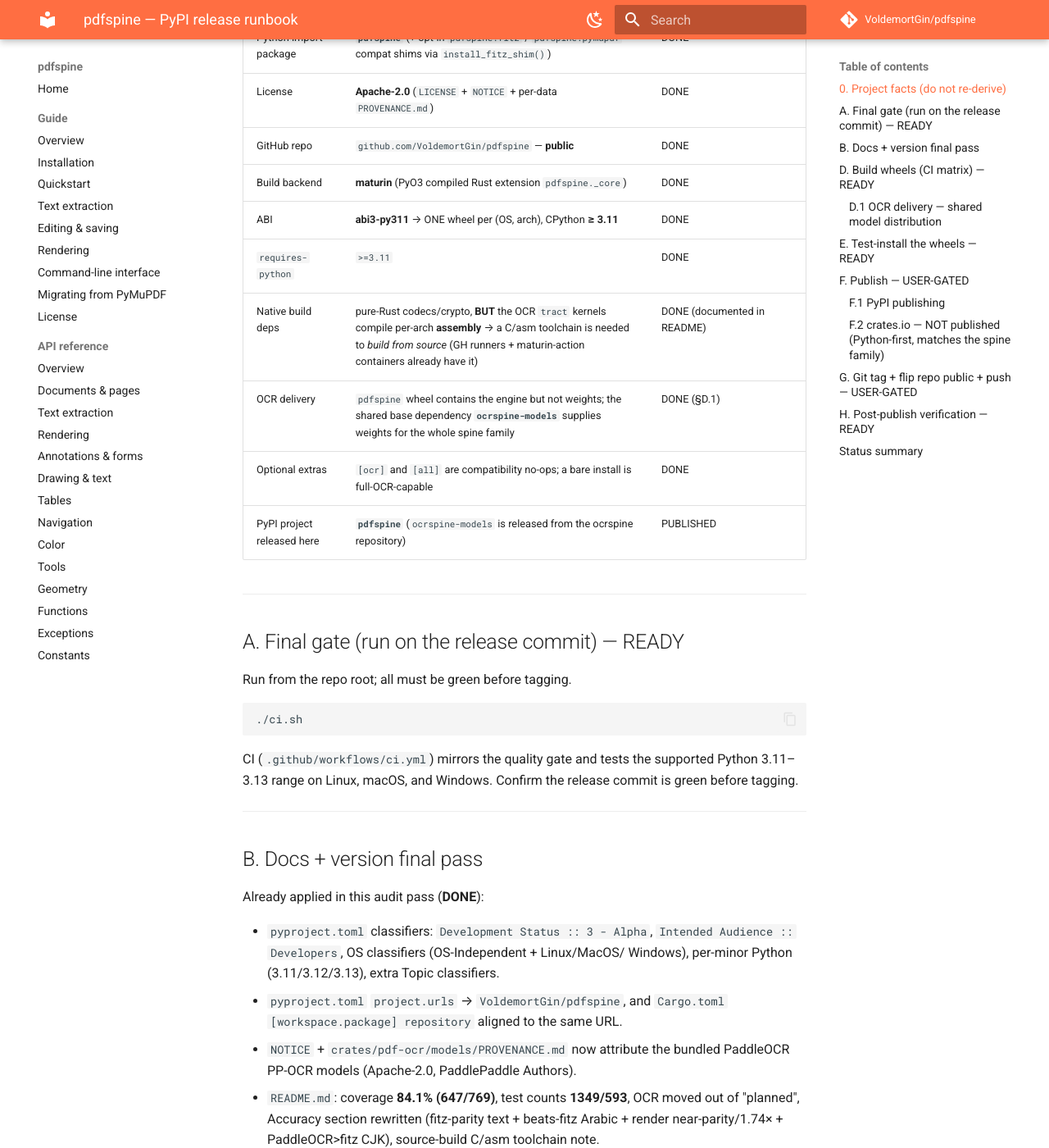
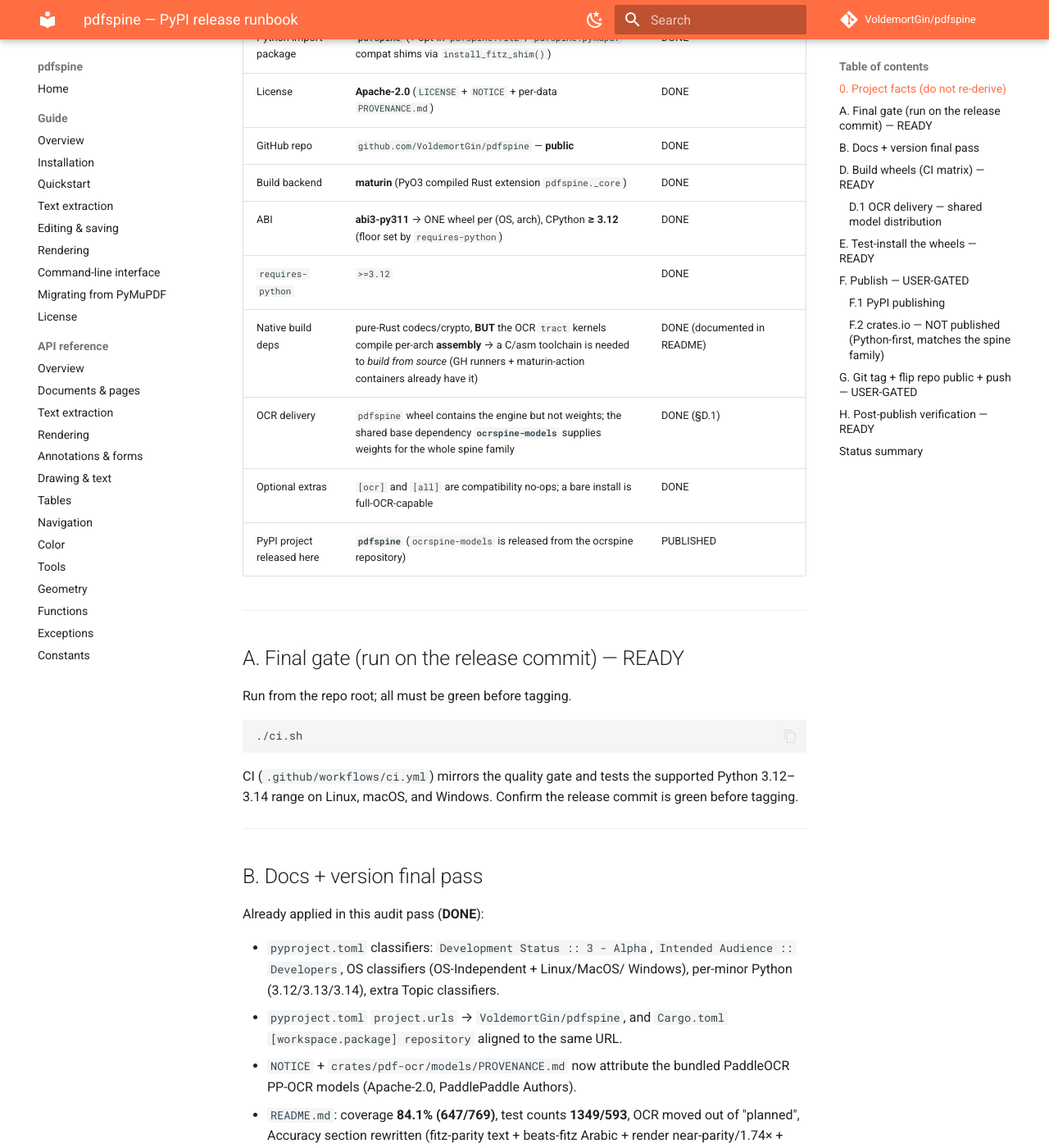
Before and after one commit to VoldemortGin/pdfspine, an MkDocs documentation site: the page built from docs/RELEASE-PYPI.md, in a window 1280 px wide and 1400 px high, scrolled down 745 px. Shown: the whole window at 82% size. Built offline with MkDocs 1.6.1 and Material for MkDocs 9.7.7, drawn with Linux system fonts in a browser that asks for light colours; comment, search, counter and statistics services are not loaded; some of the changed text lies outside the part shown.

Commit message:
chore!: raise Python floor to 3.12 — drop 3.11 support
requires-python >=3.12 (no upper bound); pytest matrix 3.12–3.14;
ruff/mypy target 3.12. The wheel stays abi3-py311 (unchanged ABI) —
the 3.12 install floor is metadata-only.

Co-Authored-By: Claude Fable 5 <noreply@anthropic.com>

````diff
--- a/docs/RELEASE-PYPI.md
+++ b/docs/RELEASE-PYPI.md
@@ -25,8 +25,8 @@
 | License | **Apache-2.0** (`LICENSE` + `NOTICE` + per-data `PROVENANCE.md`) | DONE |
 | GitHub repo | `github.com/VoldemortGin/pdfspine` — **public** | DONE |
 | Build backend | **maturin** (PyO3 compiled Rust extension `pdfspine._core`) | DONE |
-| ABI | **abi3-py311** → ONE wheel per (OS, arch), CPython **≥ 3.11** | DONE |
-| `requires-python` | `>=3.11` | DONE |
+| ABI | **abi3-py311** → ONE wheel per (OS, arch), CPython **≥ 3.12** (floor set by `requires-python`) | DONE |
+| `requires-python` | `>=3.12` | DONE |
 | Native build deps | pure-Rust codecs/crypto, **BUT** the OCR `tract` kernels compile per-arch **assembly** → a C/asm toolchain is needed to *build from source* (GH runners + maturin-action containers already have it) | DONE (documented in README) |
 | OCR delivery | `pdfspine` wheel contains the engine but not weights; the shared base dependency **`ocrspine-models`** supplies weights for the whole spine family | DONE (§D.1) |
 | Optional extras | `[ocr]` and `[all]` are compatibility no-ops; a bare install is full-OCR-capable | DONE |
@@ -43,7 +43,7 @@ Run from the repo root; all must be green before tagging.
 ```
 
 CI (`.github/workflows/ci.yml`) mirrors the quality gate and tests the supported
-Python 3.11–3.13 range on Linux, macOS, and Windows. Confirm the release commit
+Python 3.12–3.14 range on Linux, macOS, and Windows. Confirm the release commit
 is green before tagging.
 
 ---
@@ -54,7 +54,7 @@ Already applied in this audit pass (**DONE**):
 
 - `pyproject.toml` classifiers: `Development Status :: 3 - Alpha`,
   `Intended Audience :: Developers`, OS classifiers (OS-Independent + Linux/MacOS/
-  Windows), per-minor Python (3.11/3.12/3.13), extra Topic classifiers.
+  Windows), per-minor Python (3.12/3.13/3.14), extra Topic classifiers.
 - `pyproject.toml` `project.urls` → `VoldemortGin/pdfspine`, and `Cargo.toml`
   `[workspace.package] repository` aligned to the same URL.
 - `NOTICE` + `crates/pdf-ocr/models/PROVENANCE.md` now attribute the bundled
@@ -146,7 +146,7 @@ pip install pdfspine[ocr]     # equivalent compatibility spelling
 
 The release workflow installs every natively runnable wheel and performs HTML
 export plus real OCR smoke tests before publish. It also installs and imports
-the sdist on Python 3.11. Verify the TestPyPI dry run as an additional check:
+the sdist on Python 3.12. Verify the TestPyPI dry run as an additional check:
 
 ```bash
 python -m venv /tmp/v && . /tmp/v/bin/activate
--- a/llms.txt
+++ b/llms.txt
@@ -4,7 +4,7 @@
 
 - pip 安装名: `pdfspine`（裸安装自动带上共享 `ocrspine-models` 数据包；`[ocr]`/`[all]` 是兼容性空壳）
 - import 名: `import pdfspine`
-- 要求: CPython >= 3.11（abi3 wheel）
+- 要求: CPython >= 3.12（abi3 wheel；`requires-python = ">=3.12"`）
 
 ## fitz / pymupdf 兼容
 
@@ -24,7 +24,7 @@
 - `pdfspine/_llms/docs/overview.md` — 是什么、核心概念、fitz 兼容层、OCR、与 PyMuPDF 的关系与差异、能力范围
 - `pdfspine/_llms/docs/api.md` — Python 公开 API 真实签名 + 契约（标注 fitz 兼容别名）
 - `pdfspine/_llms/docs/recipes.md` — 可运行最小示例（提取文本/渲染/shim/编辑/表格/注释/redaction/表单/OCR/CLI）
-- `pdfspine/_llms/docs/gotchas.md` — 陷阱（预编译 wheel/abi3≥3.11、shim 须显式 install、OCR 模型来自共享基础依赖、未实现的抛 PdfUnsupportedError、与真 PyMuPDF 的差异）
+- `pdfspine/_llms/docs/gotchas.md` — 陷阱（预编译 wheel/abi3≥3.12、shim 须显式 install、OCR 模型来自共享基础依赖、未实现的抛 PdfUnsupportedError、与真 PyMuPDF 的差异）
 
 仓库内同样可见于 [python/pdfspine/_llms/](python/pdfspine/_llms/)。
 
````
Also changed, not shown: PRD.md (+2 -2 lines), README.md (+1 -1 lines), docs/guide/installation.md (+5 -3 lines), pyproject.toml (+5 -5 lines), python/pdfspine/_llms/docs/gotchas.md (+1 -1 lines), 4 other files.
